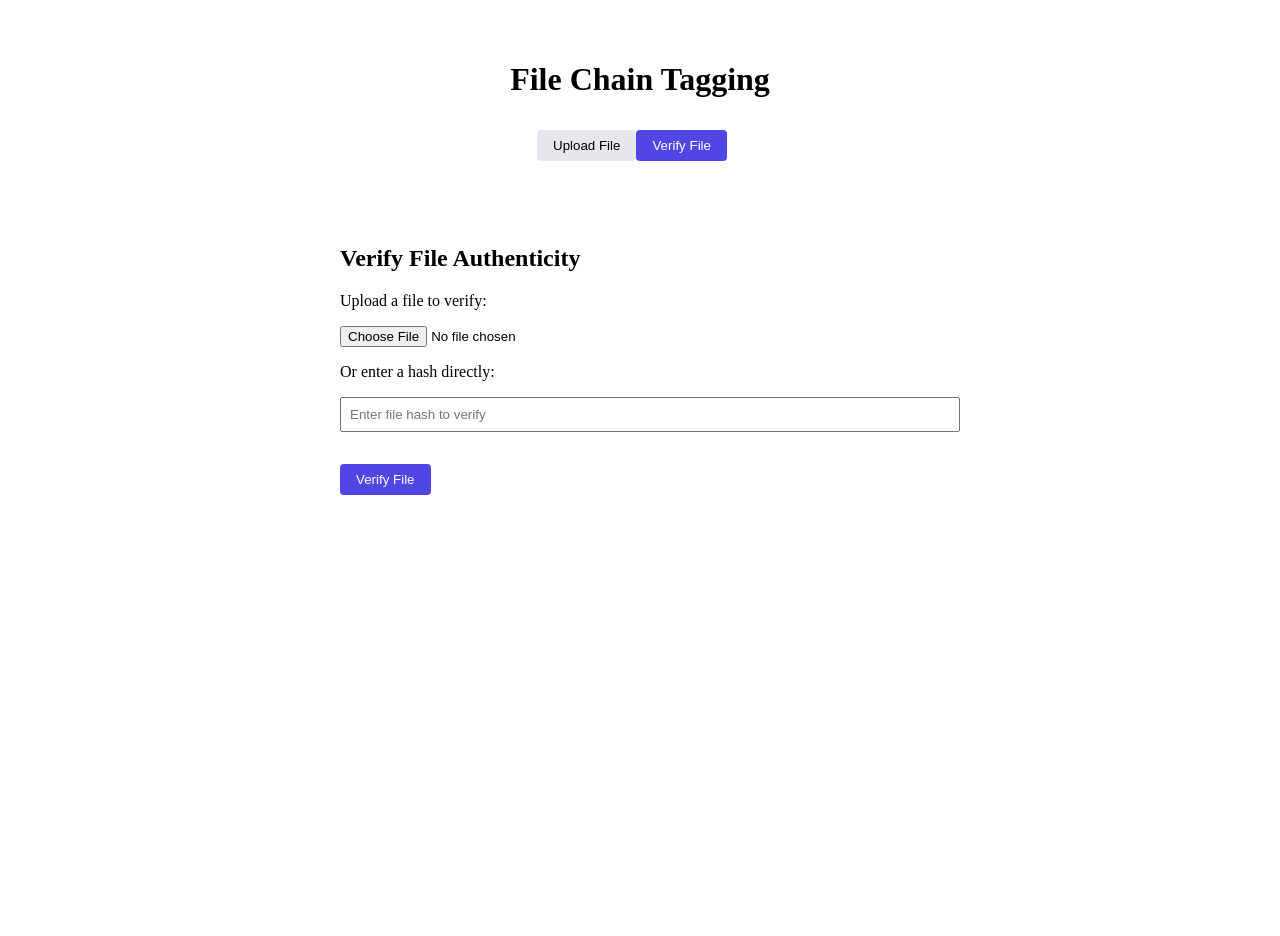
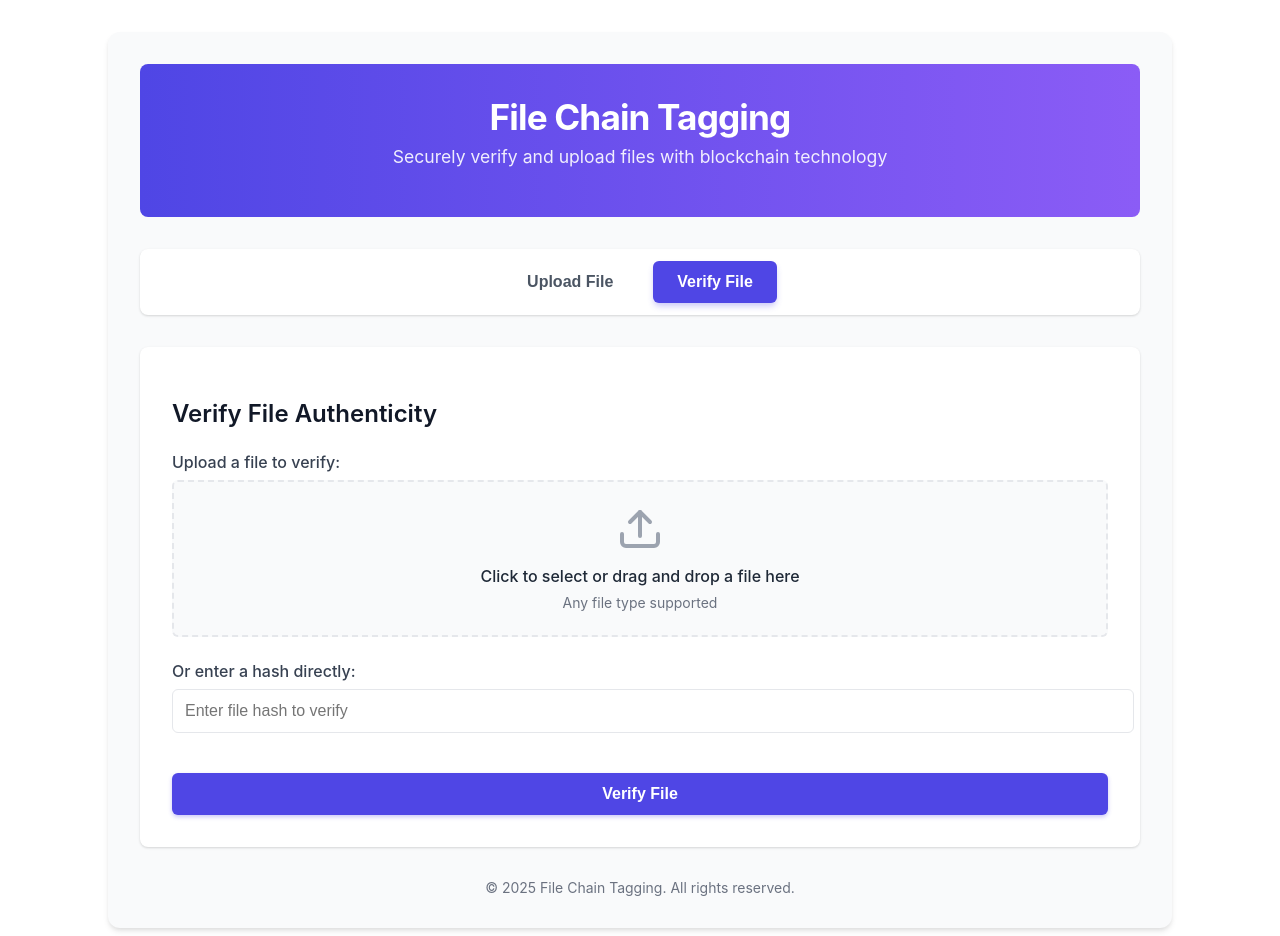
Before and after one commit to Jairodub/file_chain_tagging, a React (Vite) app in the folder frontend/: page / in a window 1280 px wide. Both pictures are taken after a click on the button "Verify File". Before the commit the page ends 800 px from the top, so only its background shows below. Built offline with nearby package versions, Linux system fonts and the light colour scheme.

Commit message:
updated UI

```diff
--- a/frontend/App.jsx
+++ b/frontend/App.jsx
@@ -3,45 +3,108 @@ import VerificationPage from './src/VerificationPage';
 import UploadForm from './src/UploadForm';
 
 function App() {
-  const [activeTab, setActiveTab] = useState('verify');
+  const [activeTab, setActiveTab] = useState('upload');
 
   return (
-    <div style={{ maxWidth: '800px', margin: '0 auto', padding: '2rem' }}>
-      <h1 style={{ textAlign: 'center', marginBottom: '2rem' }}>File Chain Tagging</h1>
+    <div style={{
+      maxWidth: '1000px',
+      margin: '0 auto',
+      padding: '2rem',
+      fontFamily: 'Inter, system-ui, sans-serif',
+      color: '#1F2937',
+      backgroundColor: '#F9FAFB',
+      borderRadius: '12px',
+      boxShadow: '0 4px 6px -1px rgba(0, 0, 0, 0.1), 0 2px 4px -1px rgba(0, 0, 0, 0.06)',
+      marginTop: '2rem'
+    }}>
+      <div style={{
+        background: 'linear-gradient(90deg, #4F46E5 0%, #8B5CF6 100%)',
+        padding: '2rem',
+        borderRadius: '8px',
+        marginBottom: '2rem',
+        textAlign: 'center'
+      }}>
+        <h1 style={{
+          color: 'white',
+          margin: 0,
+          fontSize: '2.2rem',
+          fontWeight: '700',
+          letterSpacing: '-0.025em'
+        }}>
+          File Chain Tagging
+        </h1>
+        <p style={{
+          color: 'rgba(255, 255, 255, 0.9)',
+          marginTop: '0.5rem',
+          fontSize: '1.1rem'
+        }}>
+          Securely verify and upload files with blockchain technology
+        </p>
+      </div>
 
-      <div style={{ display: 'flex', justifyContent: 'center', marginBottom: '2rem' }}>
-      <button
+      <div style={{
+        display: 'flex',
+        justifyContent: 'center',
+        marginBottom: '2rem',
+        backgroundColor: 'white',
+        padding: '0.75rem',
+        borderRadius: '8px',
+        boxShadow: '0 1px 3px 0 rgba(0, 0, 0, 0.1), 0 1px 2px 0 rgba(0, 0, 0, 0.06)'
+      }}>
+        <button
           onClick={() => setActiveTab('upload')}
           style={{
-            padding: '0.5rem 1rem',
-            backgroundColor: activeTab === 'upload' ? '#4F46E5' : '#E5E7EB',
-            color: activeTab === 'upload' ? 'white' : 'black',
+            padding: '0.75rem 1.5rem',
+            marginRight: '1rem',
+            backgroundColor: activeTab === 'upload' ? '#4F46E5' : 'transparent',
+            color: activeTab === 'upload' ? 'white' : '#4B5563',
             border: 'none',
-            borderRadius: '0.25rem',
-            cursor: 'pointer'
+            borderRadius: '6px',
+            cursor: 'pointer',
+            fontWeight: '600',
+            fontSize: '1rem',
+            transition: 'all 0.2s ease',
+            boxShadow: activeTab === 'upload' ? '0 4px 6px -1px rgba(79, 70, 229, 0.3)' : 'none'
           }}
         >
           Upload File
         </button>
-
         <button
           onClick={() => setActiveTab('verify')}
           style={{
-            padding: '0.5rem 1rem',
-            marginRight: '1rem',
-            backgroundColor: activeTab === 'verify' ? '#4F46E5' : '#E5E7EB',
-            color: activeTab === 'verify' ? 'white' : 'black',
+            padding: '0.75rem 1.5rem',
+            backgroundColor: activeTab === 'verify' ? '#4F46E5' : 'transparent',
+            color: activeTab === 'verify' ? 'white' : '#4B5563',
             border: 'none',
-            borderRadius: '0.25rem',
-            cursor: 'pointer'
+            borderRadius: '6px',
+            cursor: 'pointer',
+            fontWeight: '600',
+            fontSize: '1rem',
+            transition: 'all 0.2s ease',
+            boxShadow: activeTab === 'verify' ? '0 4px 6px -1px rgba(79, 70, 229, 0.3)' : 'none'
           }}
         >
           Verify File
         </button>
-
       </div>
 
-      {activeTab === 'verify' ? <VerificationPage /> : <UploadForm />}
+      <div style={{
+        backgroundColor: 'white',
+        borderRadius: '8px',
+        padding: '2rem',
+        boxShadow: '0 1px 3px 0 rgba(0, 0, 0, 0.1), 0 1px 2px 0 rgba(0, 0, 0, 0.06)'
+      }}>
+        {activeTab === 'upload' ? <UploadForm /> : <VerificationPage />}
+      </div>
+
+      <div style={{
+        marginTop: '2rem',
+        textAlign: 'center',
+        fontSize: '0.875rem',
+        color: '#6B7280'
+      }}>
+        © 2025 File Chain Tagging. All rights reserved.
+      </div>
     </div>
   );
 }
--- a/frontend/src/VerificationPage.jsx
+++ b/frontend/src/VerificationPage.jsx
@@ -65,52 +65,167 @@ const VerificationPage = () => {
     }
   };
 
+  const inputStyle = {
+    width: '100%',
+    padding: '0.75rem',
+    borderRadius: '6px',
+    border: '1px solid #E5E7EB',
+    marginBottom: '1rem',
+    fontSize: '1rem',
+    outline: 'none',
+    transition: 'border-color 0.15s ease-in-out',
+    ':focus': {
+      borderColor: '#4F46E5',
+    }
+  };
+
+  const buttonStyle = {
+    padding: '0.75rem 1.5rem',
+    backgroundColor: '#4F46E5',
+    color: 'white',
+    border: 'none',
+    borderRadius: '6px',
+    cursor: loading ? 'not-allowed' : 'pointer',
+    opacity: loading ? 0.7 : 1,
+    fontWeight: '600',
+    fontSize: '1rem',
+    transition: 'all 0.2s ease',
+    boxShadow: '0 2px 4px rgba(79, 70, 229, 0.3)',
+    width: '100%'
+  };
+
   return (
-    <div style={{ padding: '2rem', maxWidth: '600px', margin: 'auto' }}>
-      <h2>Verify File Authenticity</h2>
+    <div>
+      <h2 style={{ fontSize: '1.5rem', fontWeight: '600', marginBottom: '1.5rem', color: '#111827' }}>
+        Verify File Authenticity
+      </h2>
 
       <form onSubmit={handleVerify}>
-        <div style={{ marginBottom: '1rem' }}>
-          <p>Upload a file to verify:</p>
-          <input type="file" onChange={handleFileChange} accept="*" />
+        <div style={{ marginBottom: '1.5rem' }}>
+          <label style={{
+            display: 'block',
+            marginBottom: '0.5rem',
+            fontWeight: '500',
+            color: '#374151'
+          }}>
+            Upload a file to verify:
+          </label>
+          <div style={{
+            border: '2px dashed #E5E7EB',
+            borderRadius: '6px',
+            padding: '1.5rem',
+            textAlign: 'center',
+            backgroundColor: '#F9FAFB',
+            cursor: 'pointer'
+          }}>
+            <input
+              type="file"
+              onChange={handleFileChange}
+              accept="*"
+              style={{ display: 'none' }}
+              id="fileInput"
+            />
+            <label htmlFor="fileInput" style={{ cursor: 'pointer' }}>
+              <div style={{ marginBottom: '0.5rem' }}>
+                <svg
+                  xmlns="http://www.w3.org/2000/svg"
+                  width="48"
+                  height="48"
+                  viewBox="0 0 24 24"
+                  fill="none"
+                  stroke="#9CA3AF"
+                  strokeWidth="2"
+                  strokeLinecap="round"
+                  strokeLinejoin="round"
+                >
+                  <path d="M21 14V18a2 2 0 0 1-2 2H5a2 2 0 0 1-2-2v-4"></path>
+                  <polyline points="17 8 12 3 7 8"></polyline>
+                  <line x1="12" y1="3" x2="12" y2="15"></line>
+                </svg>
+              </div>
+              <div style={{ fontWeight: '500' }}>
+                {file ? file.name : 'Click to select or drag and drop a file here'}
+              </div>
+              <div style={{ color: '#6B7280', fontSize: '0.875rem', marginTop: '0.5rem' }}>
+                Any file type supported
+              </div>
+            </label>
+          </div>
         </div>
 
-        <div style={{ marginBottom: '1rem' }}>
-          <p>Or enter a hash directly:</p>
+        <div style={{ marginBottom: '1.5rem' }}>
+          <label style={{
+            display: 'block',
+            marginBottom: '0.5rem',
+            fontWeight: '500',
+            color: '#374151'
+          }}>
+            Or enter a hash directly:
+          </label>
           <input
             type="text"
             placeholder="Enter file hash to verify"
             value={inputHash}
             onChange={(e) => setInputHash(e.target.value)}
-            style={{ width: '100%', padding: '0.5rem', marginBottom: '1rem' }}
+            style={inputStyle}
           />
         </div>
 
         <button
           type="submit"
           disabled={loading}
-          style={{
-            padding: '0.5rem 1rem',
-            backgroundColor: '#4F46E5',
-            color: 'white',
-            border: 'none',
-            borderRadius: '0.25rem',
-            cursor: loading ? 'not-allowed' : 'pointer',
-            opacity: loading ? 0.7 : 1
-          }}
+          style={buttonStyle}
         >
-          {loading ? 'Verifying...' : 'Verify File'}
+          {loading ? (
+            <div style={{ display: 'flex', alignItems: 'center', justifyContent: 'center' }}>
+              <svg
+                className="animate-spin"
+                style={{
+                  animation: 'spin 1s linear infinite',
+                  marginRight: '0.5rem'
+                }}
+                xmlns="http://www.w3.org/2000/svg"
+                width="24"
+                height="24"
+                viewBox="0 0 24 24"
+                fill="none"
+                stroke="currentColor"
+                strokeWidth="2"
+                strokeLinecap="round"
+                strokeLinejoin="round"
+              >
+                <path d="M21 12a9 9 0 1 1-6.219-8.56"></path>
+              </svg>
+              Verifying...
+            </div>
+          ) : 'Verify File'}
         </button>
       </form>
 
       {fileHash && (
-        <div style={{ marginTop: '1rem', wordBreak: 'break-all' }}>
-          <strong>File SHA-256:</strong> {fileHash}
+        <div style={{
+          marginTop: '1.5rem',
+          wordBreak: 'break-all',
+          padding: '1rem',
+          backgroundColor: '#F3F4F6',
+          borderRadius: '6px'
+        }}>
+          <div style={{ fontWeight: '500', marginBottom: '0.5rem', color: '#374151' }}>File SHA-256:</div>
+          <div style={{ fontFamily: 'monospace', fontSize: '0.875rem' }}>{fileHash}</div>
         </div>
       )}
 
       {verificationResult && (
-        <div style={{ marginTop: '1rem', fontWeight: 'bold' }}>
+        <div style={{
+          marginTop: '1.5rem',
+          fontWeight: '500',
+          padding: '1rem',
+          backgroundColor: verificationResult.includes('✅') ? '#ECFDF5' : '#FEF2F2',
+          color: verificationResult.includes('✅') ? '#065F46' : '#B91C1C',
+          borderRadius: '6px',
+          display: 'flex',
+          alignItems: 'center'
+        }}>
           {verificationResult}
         </div>
       )}
```
